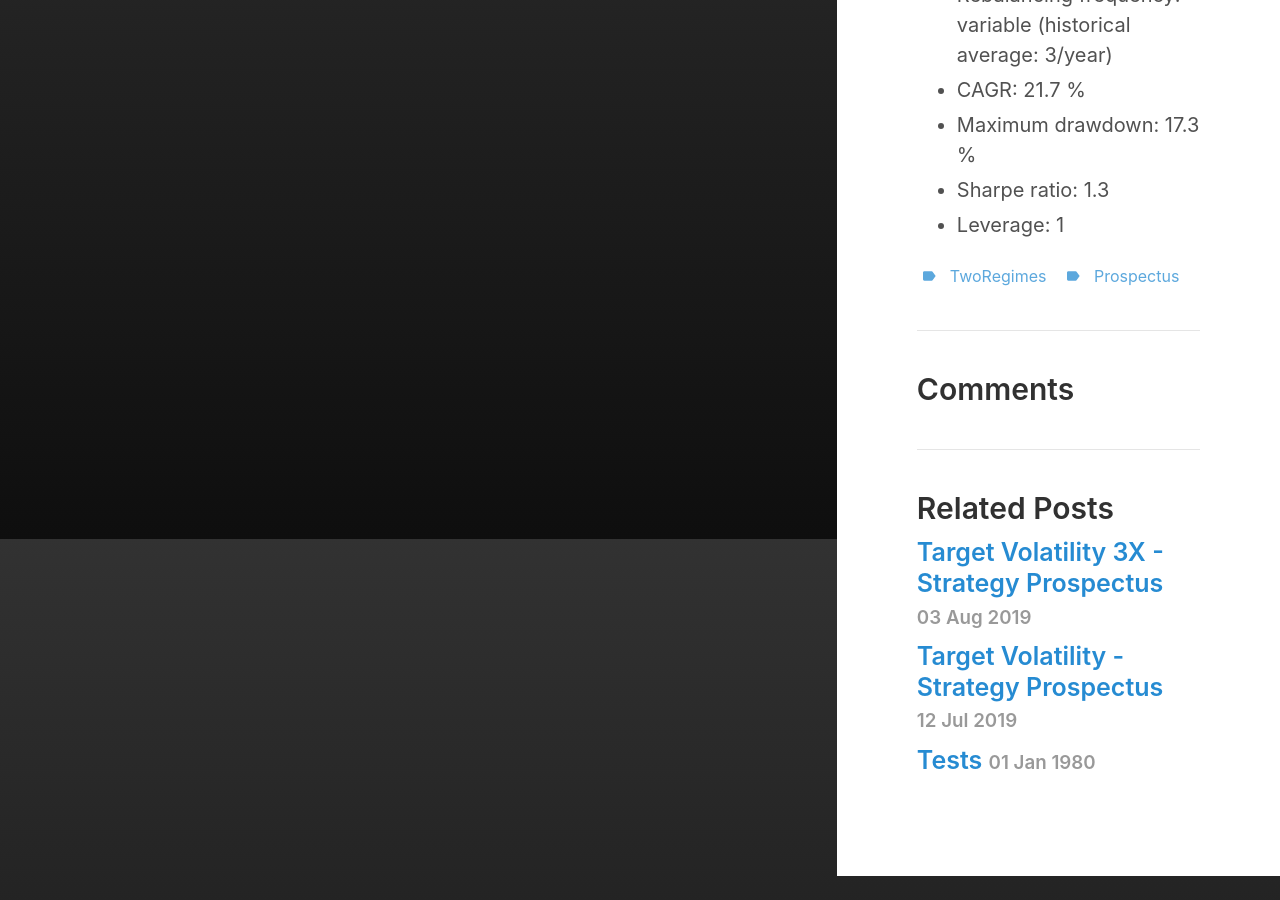
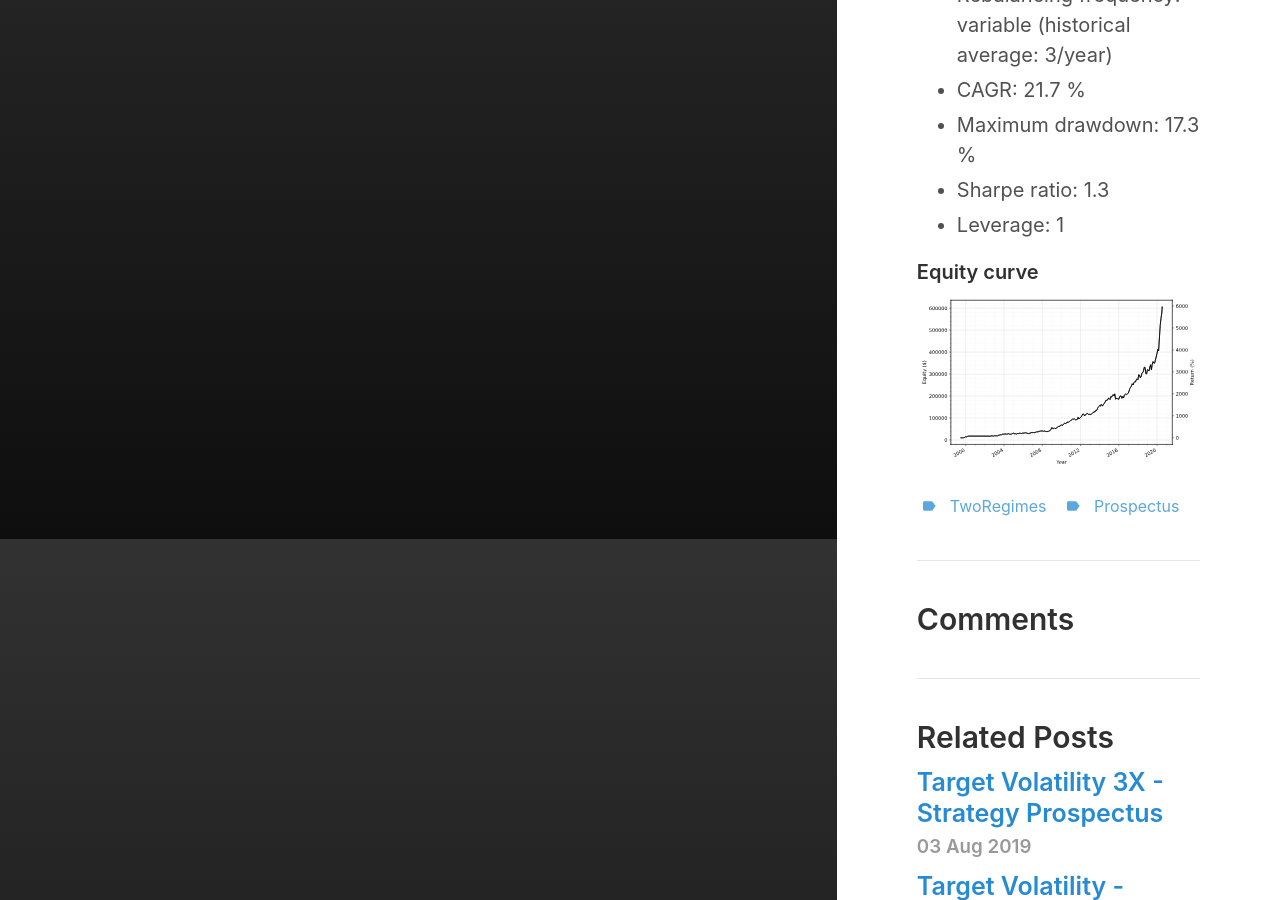
Before and after one commit to IthacaResearch/ithacaresearch.github.io, a Jekyll site: the page built from _posts/2020-02-05-Two-Regimes.md, in a window 1280 px wide and 900 px high, scrolled down 1261 px. Built offline with Jekyll 4.4.1, drawn with Linux system fonts in a browser that asks for light colours; before the commit the page ends 2137 px from its top, so only the background shows below that.

Commit message:
Update 2020-02-05-Two-Regimes.md

```diff
--- a/_posts/2020-02-05-Two-Regimes.md
+++ b/_posts/2020-02-05-Two-Regimes.md
@@ -20,3 +20,6 @@ Strategy updates are available to "Zeus" Patrons.
 * Maximum drawdown: 17.3 %
 * Sharpe ratio: 1.3
 * Leverage: 1
+
+#### Equity curve
+![Two Regimes](/images/two_regimes.svg)
```
